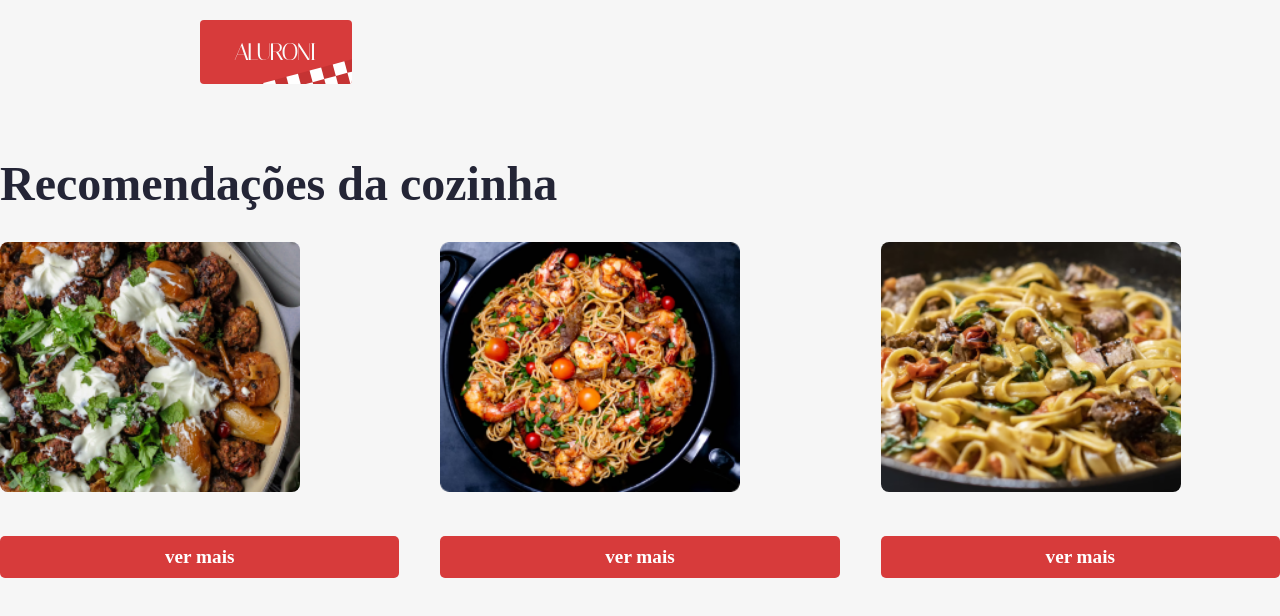
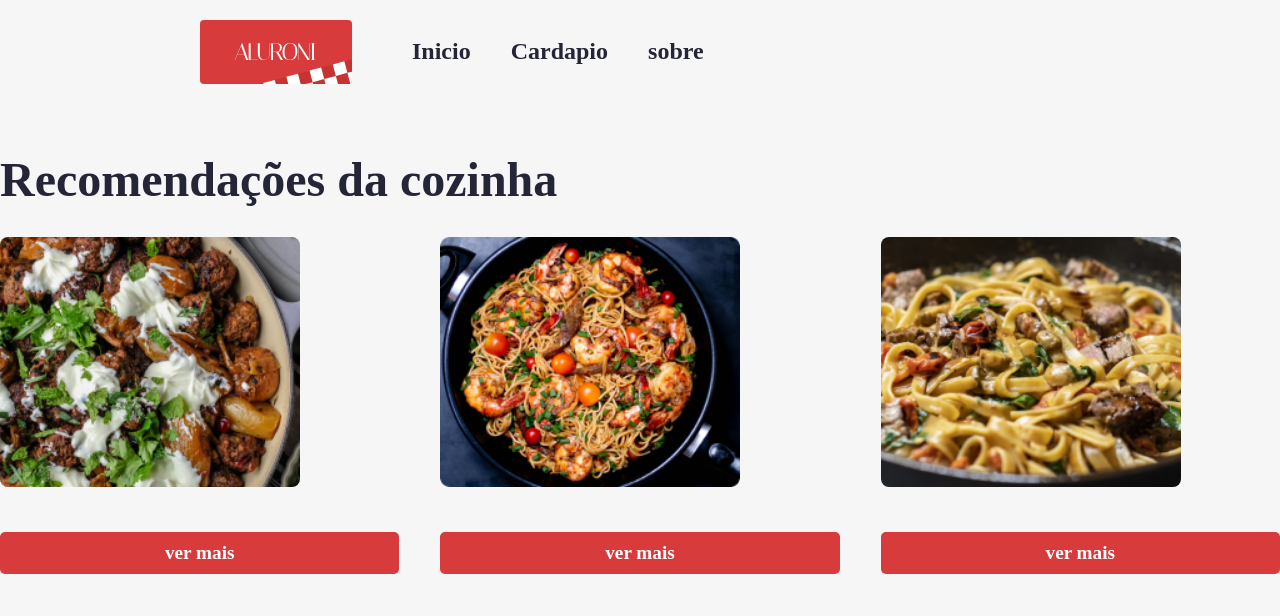
Before and after one commit to pedrokpdo/aluraRouterDom, a React (Create React App) app: page / in a window 1280 px wide. Shown: the top 616 px of the page. Built offline with nearby package versions, Linux system fonts and the light colour scheme; a web font is replaced by a local one.

Commit message:
trocando a tag <a>

```diff
--- a/src/components/menu/index.tsx
+++ b/src/components/menu/index.tsx
@@ -1,9 +1,30 @@
 import { ReactComponent as Logo } from 'assets/logo.svg';
 import styles from './menu.module.scss';
+import { Link } from 'react-router-dom';
+
 export default function Menu() {
+  const rotas = [{
+    label: 'Inicio',
+    to: '/',
+  }, {
+    label: 'Cardapio',
+    to: '/cardapio'
+  }, {
+    label: 'sobre',
+    to: '/sobre',
+  }];
   return (
     <nav className={styles.menu}>
       <Logo />
+      <ul className={styles.menu__list}>
+        {rotas.map((rota, index) => (
+          <li key={index} className={styles.menu__link}>
+            <Link to={rota.to}>
+              {rota.label}
+            </Link>
+          </li>
+        ))}
+      </ul>
     </nav>
   );
 }
--- a/src/components/menu/menu.module.scss
+++ b/src/components/menu/menu.module.scss
@@ -2,6 +2,7 @@
 @import "styles/breakpoints";
 
 .menu {
+  display: flex;
   padding: 20px $padding-horizontal;
   @media (max-width: $desktop_xsm) {
     padding: 20px $padding-horizontal-mobile;
@@ -12,4 +13,23 @@
   @media (min-width: $desktop_sm) and (max-width: $desktop_md) {
     padding: 20px $padding-horizontal-md;
   }
+  &__list {
+    align-items: center;
+    display: flex;
+  }
+  &__link {
+    list-style-type: none;
+    padding: 0 20px;
+    a {
+      color: $dark;
+      cursor: pointer;
+      font-size: 24px;
+      font-weight: 600;
+      text-decoration: none;
+      transition: .2s ease;
+      &:hover {
+        color: $dark-grey;
+      }
+    }
+  }
 }
--- a/src/pages/Cardapio/index.tsx
+++ b/src/pages/Cardapio/index.tsx
@@ -4,7 +4,6 @@ import { useState } from 'react';
 import Filtros from './Filtros';
 import Ordenador from './Ordenador';
 import Itens from './Itens';
-import Menu from 'components/menu';
 
 export default function Cardapio() {
   const [busca, setBusca] = useState('');
@@ -12,7 +11,6 @@ export default function Cardapio() {
   const [ordenador, setOrdenador] = useState('');
   return (
     <main>
-      <Menu />
       <header className={styles.header}>
         <div className={styles.header__text}>
           A casa do código e da massa
--- a/src/pages/inicio/index.tsx
+++ b/src/pages/inicio/index.tsx
@@ -1,4 +1,3 @@
-import Menu from 'components/menu';
 import cardapio from 'data/cardapio.json';
 import styles from './inicio.module.scss';
 
@@ -7,7 +6,6 @@ export default function Inicio() {
   pratosRecomendados = pratosRecomendados.sort(() => 0.5 - Math.random()).splice(0, 3);
   return (
     <section>
-      <Menu/>
       <h3 className={styles.titulo}>
         Recomendações da cozinha
       </h3>
--- a/src/routes.js
+++ b/src/routes.js
@@ -1,3 +1,4 @@
+import Menu from 'components/menu';
 import Cardapio from 'pages/Cardapio';
 import Inicio from 'pages/inicio';
 import { BrowserRouter as Router, Routes, Route } from 'react-router-dom';
@@ -5,6 +6,7 @@ import { BrowserRouter as Router, Routes, Route } from 'react-router-dom';
 export default function AppRouter() {
   return (
     <Router>
+      <Menu />
       <Routes>
         <Route path='/' element={<Inicio />}/>
         <Route path='/cardapio' element={<Cardapio />}/>
```
